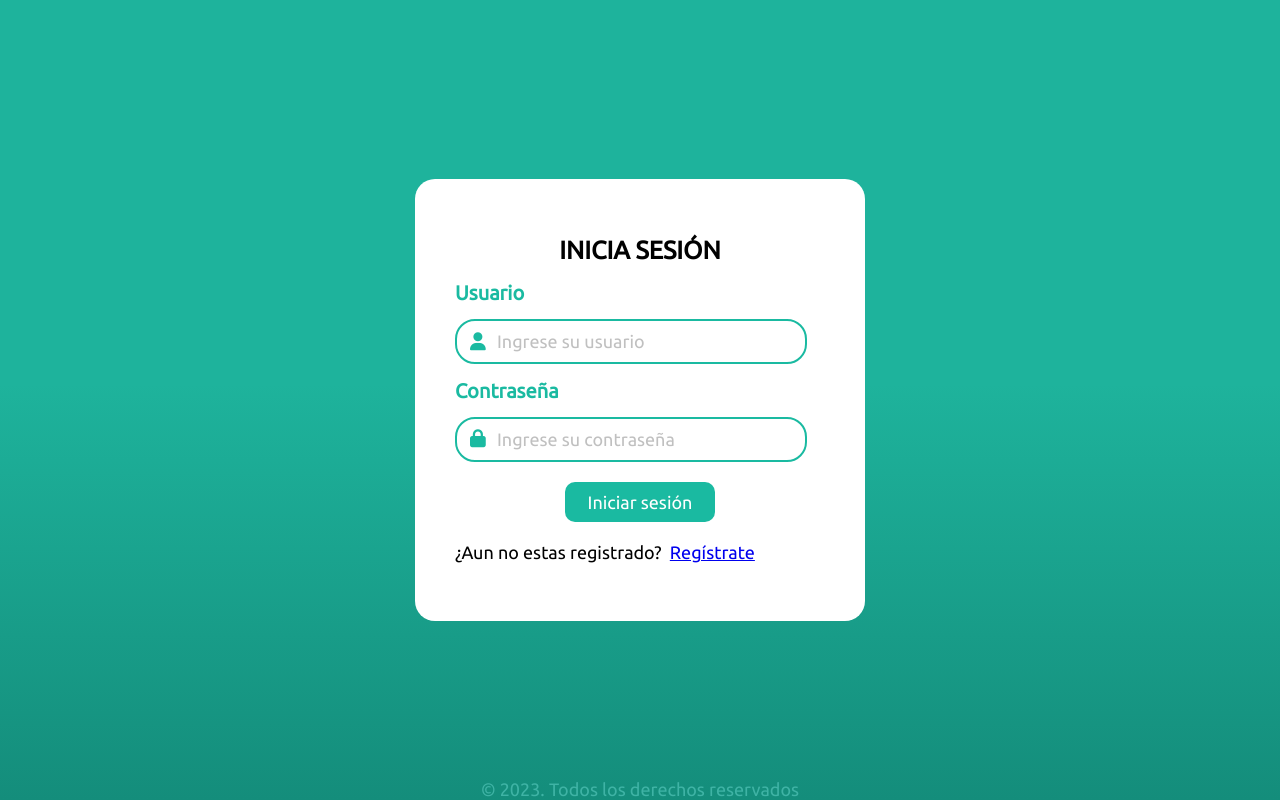
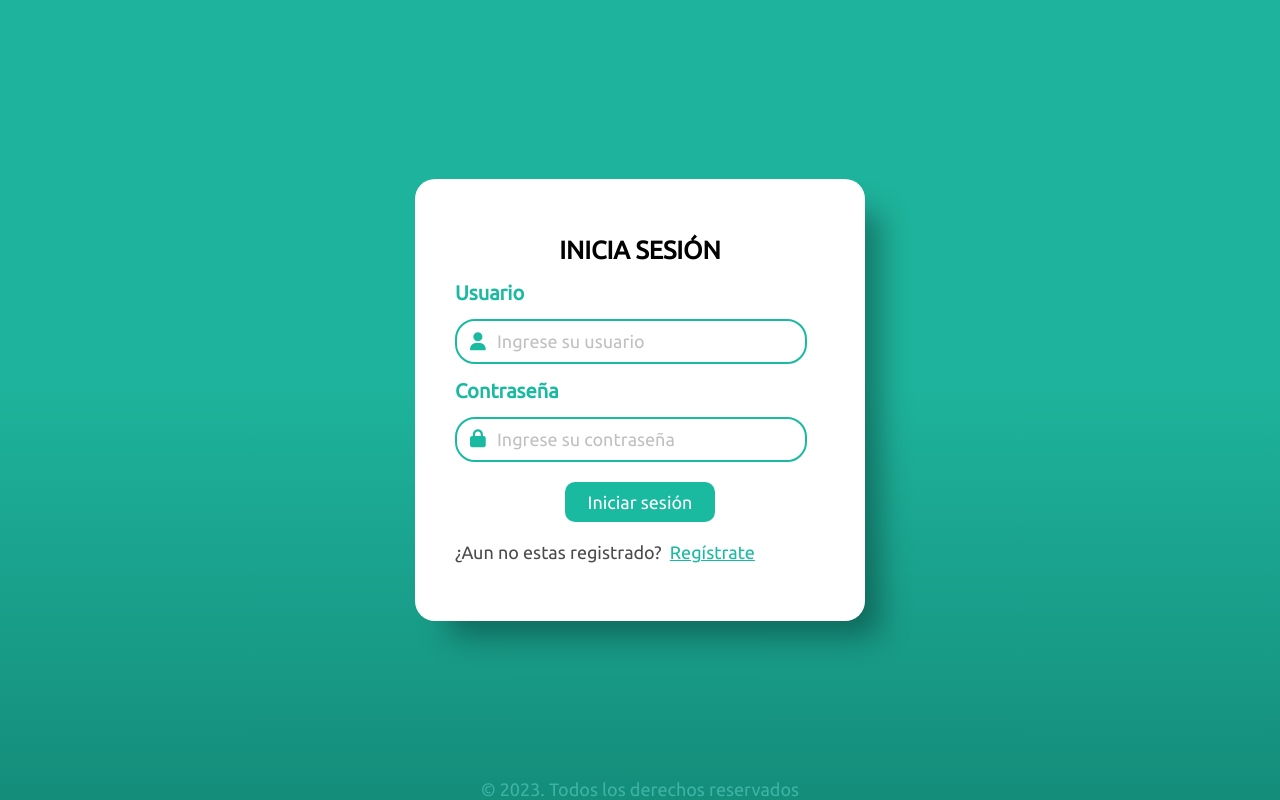
Before and after one commit to Cristh715/Login-and-signup, a PHP site: page / in a window 1280 px wide. Run offline with PHP 8.4, Linux system fonts and the light colour scheme; some libraries are stand-ins or nearby versions.

Commit message:
Correción CSS

```diff
--- a/assets/css/styles.css
+++ b/assets/css/styles.css
@@ -8,8 +8,14 @@
 html, body{
     margin: 0px;
     background: linear-gradient(180deg, rgba(30,179,156,1) 48%, rgba(20,141,123,1) 100%);
-    height:100%;
-    position: relative;
+    height: 100%;
+}
+main{
+    height: 100%;
+    display: flex;
+    flex-direction: column;
+    justify-content: center;
+    align-items: center
 }
 
 *{
@@ -20,15 +26,13 @@ html, body{
 
 .login-input{ /*Div que abarca el formulario*/
     background-color: #fff;
-    width: 40%;
+    width: 50%;
     padding: 40px;
     border-radius: 20px;
     max-width: 450px;
     min-width: 320px;
-    position: absolute;
-    top: 50%;
-    left: 50%;
-    transform: translate(-50%, -50%);
+    margin: auto;
+    box-shadow: 24px 24px 30px -9px rgba(0,0,0,0.34);
 }
 
 .login-user, .login-pass{
@@ -64,7 +68,7 @@ html, body{
     font-weight: bold;
     margin: 15px 0;
     font-size: 20px;
-    color: #1abaa1;
+    color: var(--primary-color);
 }
 
 .login-input h1{
@@ -87,6 +91,11 @@ html, body{
     max-width: 150px;
 }
 
+.warning{
+    color: #9e566d;
+    text-align: center;
+}
+
 footer{
     color: var(--secondary-color);
     position: absolute;
@@ -96,5 +105,13 @@ footer{
 }
 
 .login-btn:hover{
-    background-color: var(--secondary-color);
+    background-color: #188877;
 }
+
+.registro{
+    color: #4b4b4b;
+}
+
+.registro a{
+    color: var(--primary-color);
+}
```
